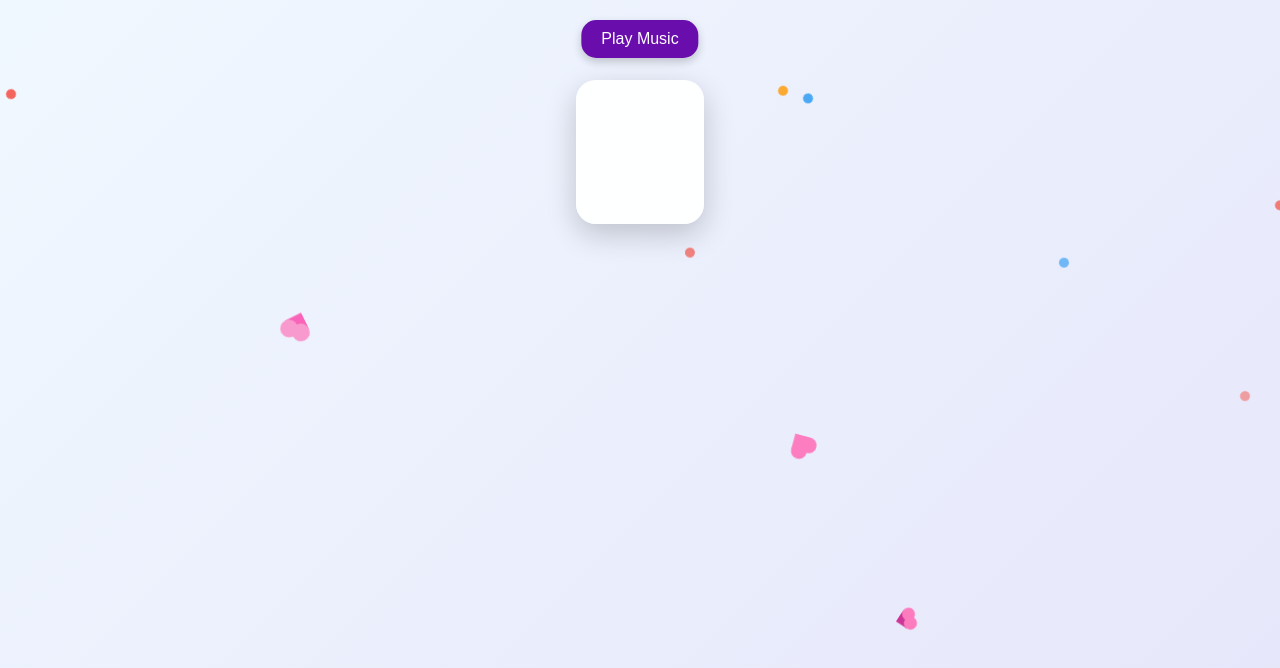
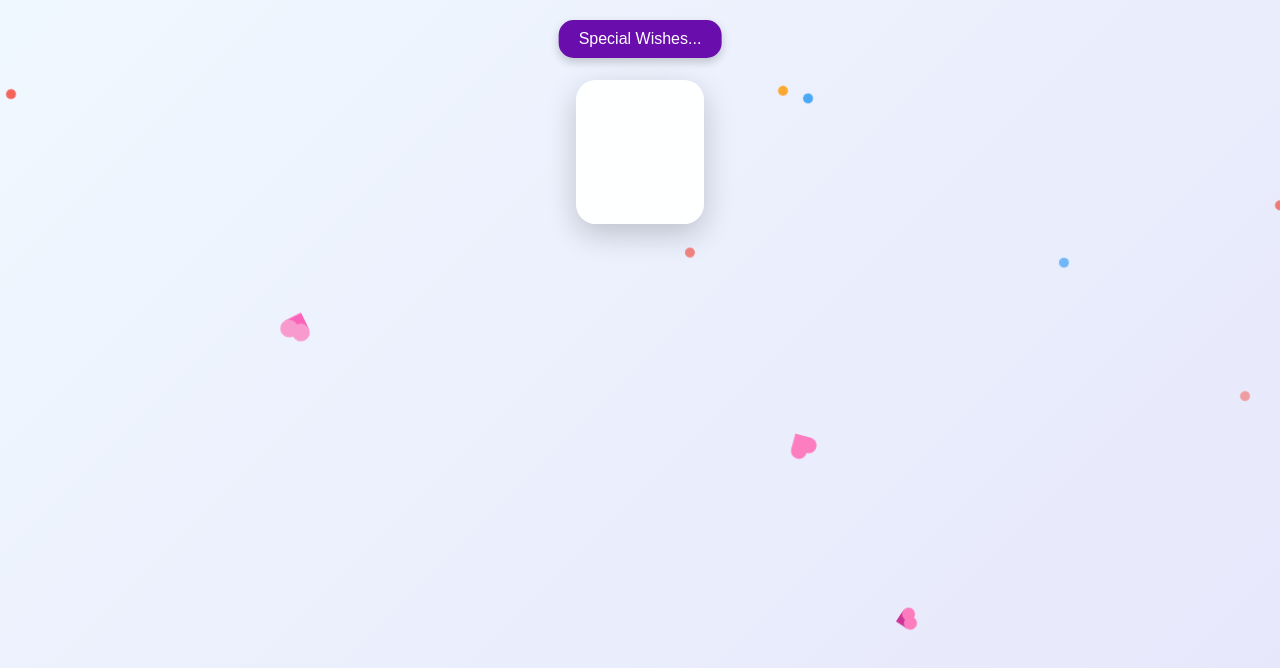
Before and after one commit to dileepkumar-1219/Happy-Birthday-Shreya, a plain HTML site: page index.html in a window 1280 px wide. Drawn offline with Linux system fonts and the light colour scheme; a web font is replaced by a local one.

Commit message:
Update index.html

```diff
--- a/index.html
+++ b/index.html
@@ -198,7 +198,7 @@
 <body>
     <!-- Music Control Button (moved to top) -->
     <div class="music-button-container">
-        <button id="toggle-music-button" class="music-button">Play Music</button>
+        <button id="toggle-music-button" class="music-button">Special Wishes...</button>
     </div>
 
     <!-- This container will hold all the animated confetti, hearts, and balloons -->
```
